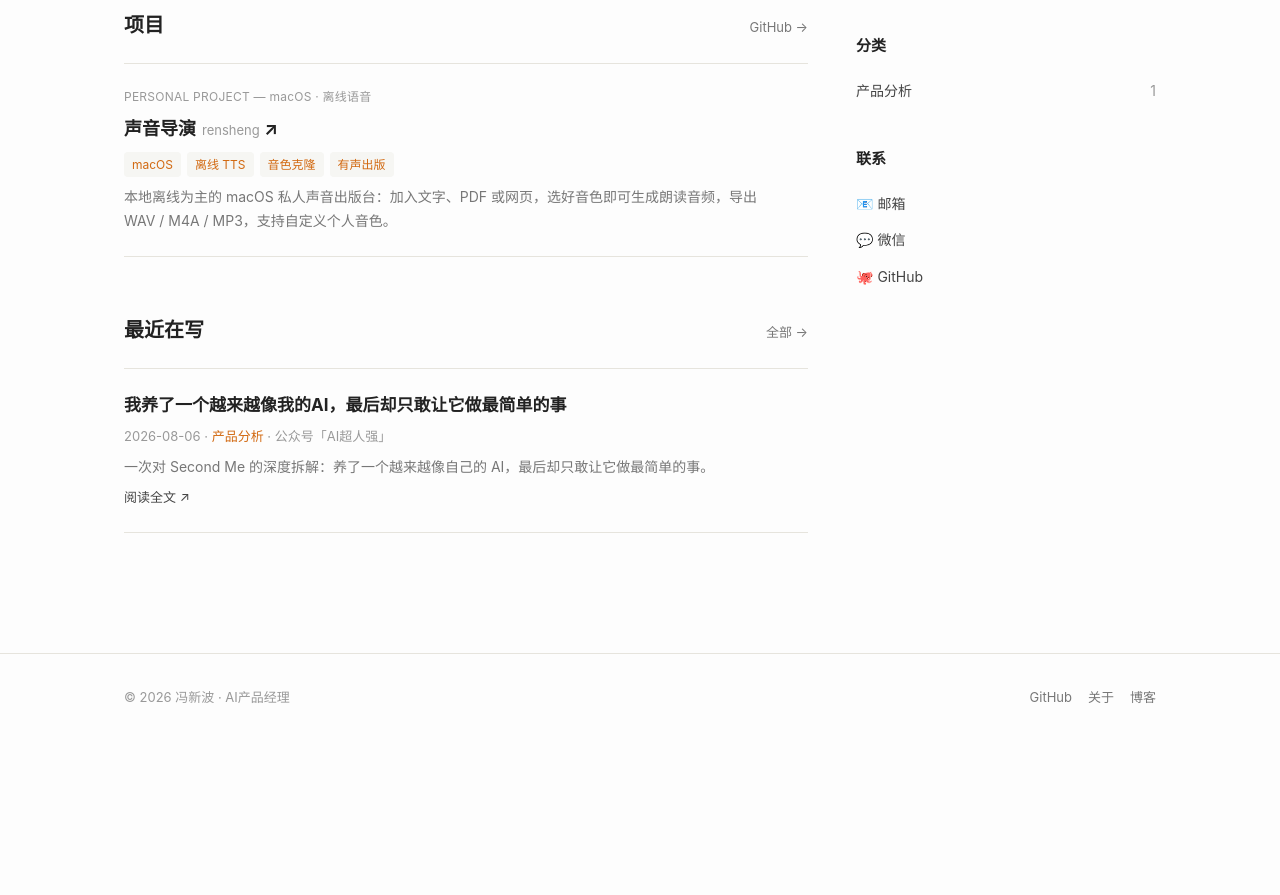
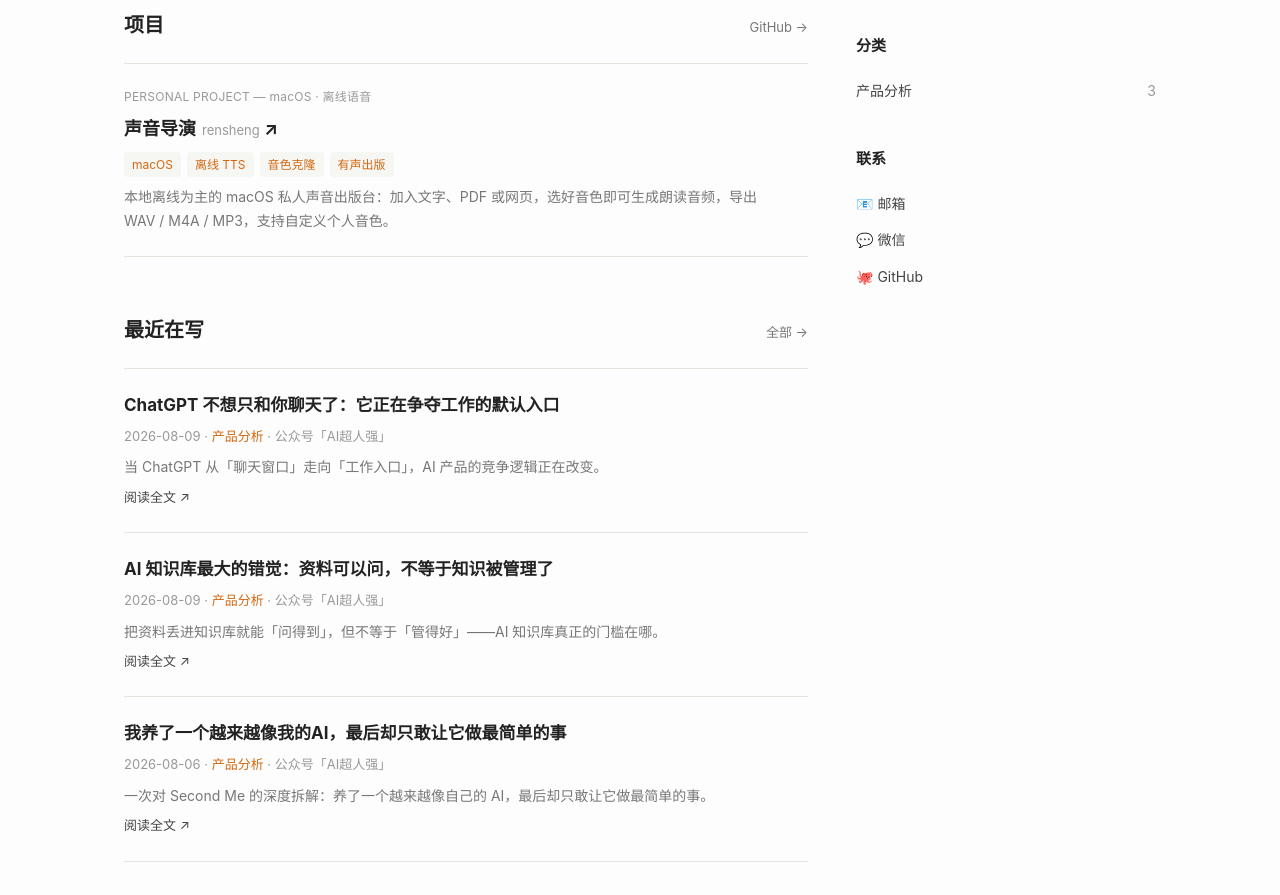
Before and after one commit to fengxinbo558/fengxinbo558.github.io, a plain HTML site: page index.html in a window 1280 px wide. Shown: the part 777-1672 px from the top of the page. Before the commit the page ends 1518 px from the top, so only its background shows below. Drawn offline with Linux system fonts and the light colour scheme.

Commit message:
加入另外两篇公众号文章（共三篇）

```diff
--- a/index.html
+++ b/index.html
@@ -191,7 +191,7 @@
         <span class="arrow">→</span>
       </a>
       <a class="card" href="#blog">
-        <span class="num">01</span>
+        <span class="num">03</span>
         <div><h3>博客</h3><p>文章与思考 · 持续输出</p></div>
         <span class="arrow">→</span>
       </a>
@@ -240,6 +240,20 @@
         </div>
 
         <div class="post-item">
+          <h3><a href="https://mp.weixin.qq.com/s/vXqV_QBgE5vNep-U0-KMqw" target="_blank" rel="noopener">ChatGPT 不想只和你聊天了：它正在争夺工作的默认入口</a></h3>
+          <div class="meta">2026-08-09 · <span class="cat">产品分析</span> · 公众号「AI超人强」</div>
+          <p>当 ChatGPT 从「聊天窗口」走向「工作入口」，AI 产品的竞争逻辑正在改变。</p>
+          <a class="more" href="https://mp.weixin.qq.com/s/vXqV_QBgE5vNep-U0-KMqw" target="_blank" rel="noopener">阅读全文 ↗</a>
+        </div>
+
+        <div class="post-item">
+          <h3><a href="https://mp.weixin.qq.com/s/Qb1ArAg-xoccDqcfecveEQ" target="_blank" rel="noopener">AI 知识库最大的错觉：资料可以问，不等于知识被管理了</a></h3>
+          <div class="meta">2026-08-09 · <span class="cat">产品分析</span> · 公众号「AI超人强」</div>
+          <p>把资料丢进知识库就能「问得到」，但不等于「管得好」——AI 知识库真正的门槛在哪。</p>
+          <a class="more" href="https://mp.weixin.qq.com/s/Qb1ArAg-xoccDqcfecveEQ" target="_blank" rel="noopener">阅读全文 ↗</a>
+        </div>
+
+        <div class="post-item">
           <h3><a href="https://mp.weixin.qq.com/s/t1m4CRxeSTAquwfZ5ij9jw" target="_blank" rel="noopener">我养了一个越来越像我的AI，最后却只敢让它做最简单的事</a></h3>
           <div class="meta">2026-08-06 · <span class="cat">产品分析</span> · 公众号「AI超人强」</div>
           <p>一次对 Second Me 的深度拆解：养了一个越来越像自己的 AI，最后却只敢让它做最简单的事。</p>
@@ -269,7 +283,7 @@
       <section>
         <h2>分类</h2>
         <ul class="cat-list">
-          <li><a href="#blog">产品分析</a><span class="count">1</span></li>
+          <li><a href="#blog">产品分析</a><span class="count">3</span></li>
         </ul>
       </section>
 
```
